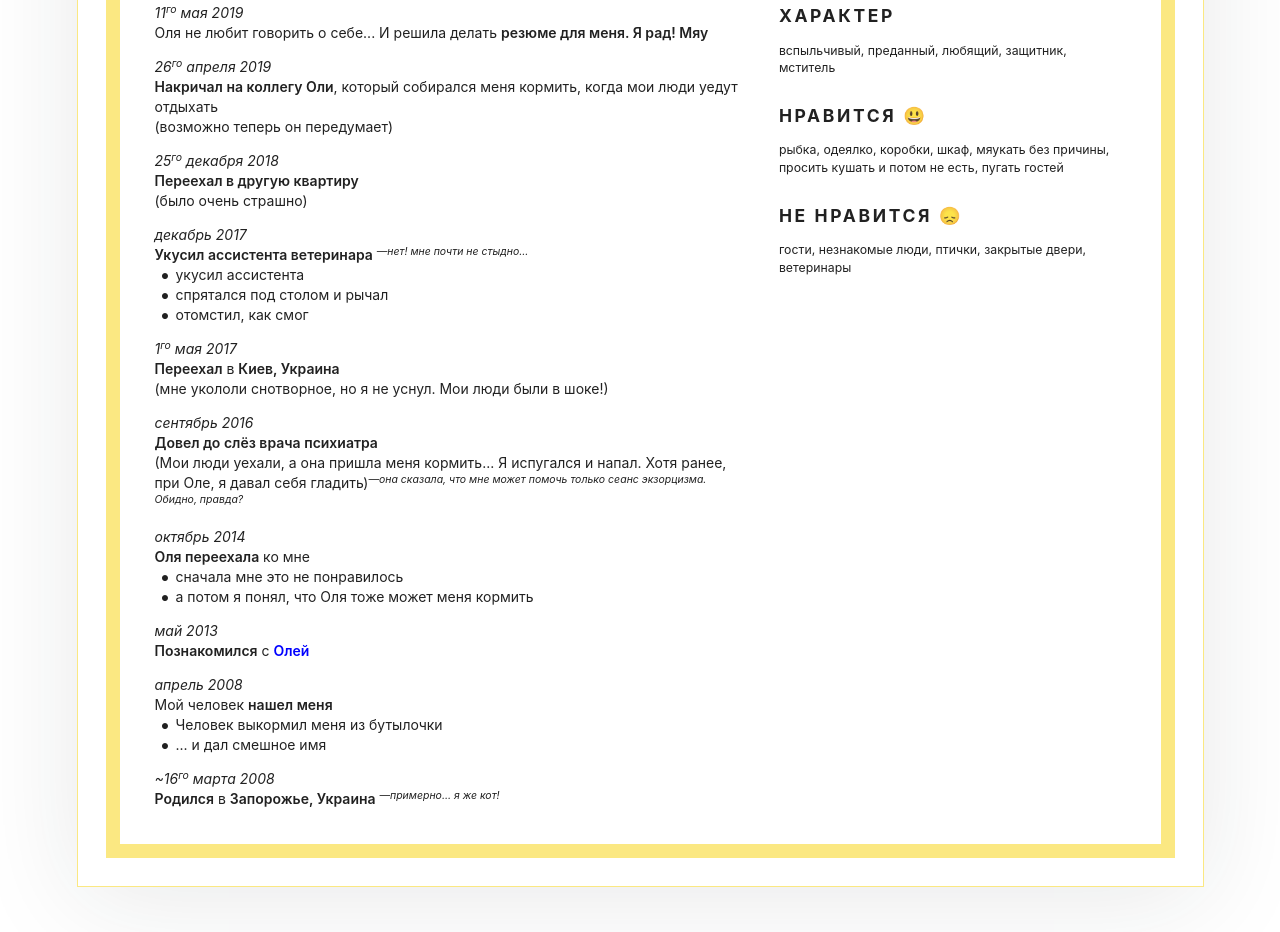
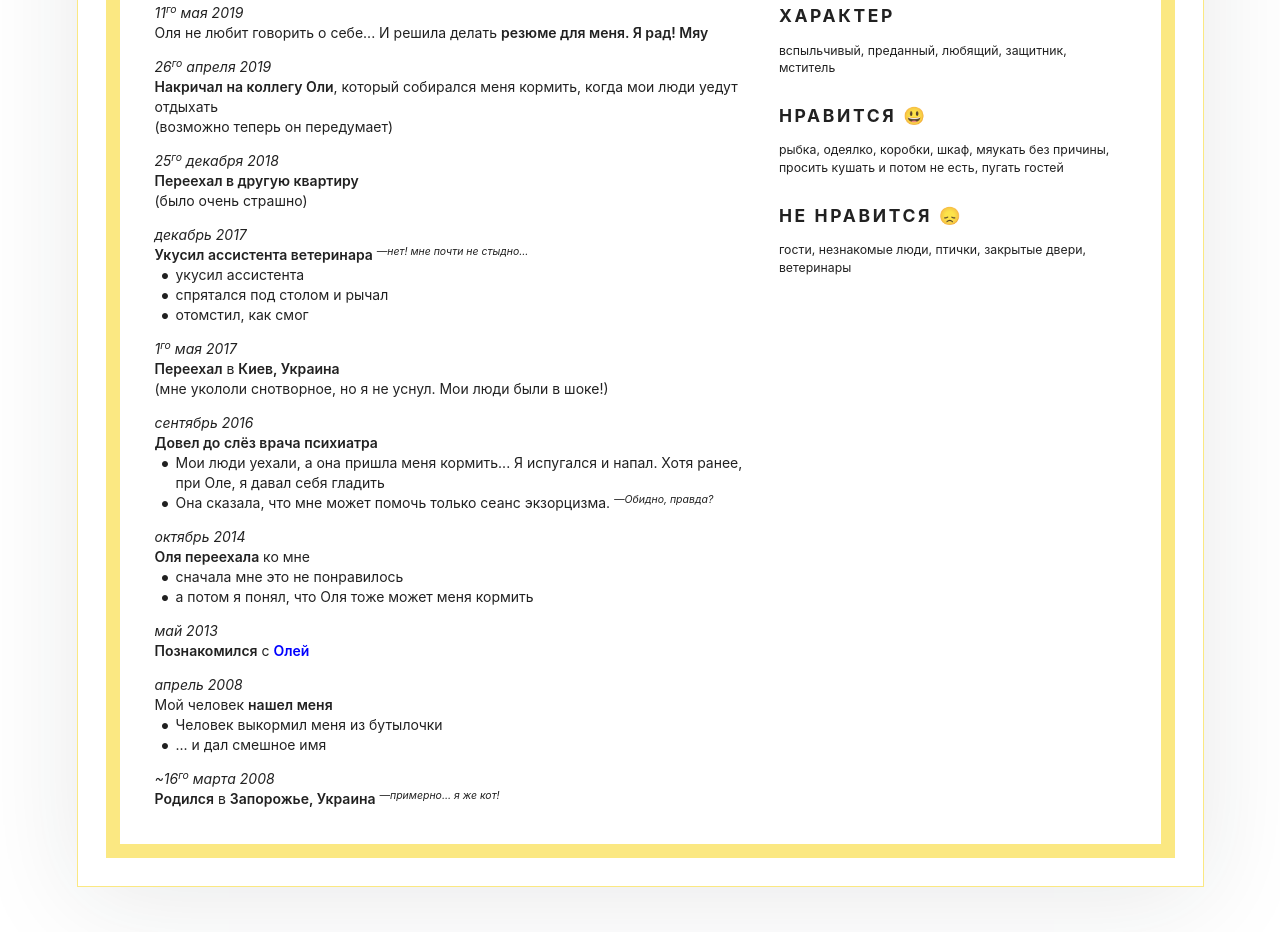
Before and after one commit to sunnystudy/homepage, a plain HTML site: page index.html in a window 1280 px wide. Shown: the part 714-1646 px from the top of the page. Drawn offline with Linux system fonts and the light colour scheme.

Commit message:
fix timeline

```diff
--- a/index.html
+++ b/index.html
@@ -124,9 +124,11 @@
                 </li>
                 <li>
                   <p><em>сентябрь 2016</em></p>
-                  <p><strong>Довел до слёз врача психиатра</strong></br>
-                    (Мои люди уехали, а она пришла меня кормить... Я испугался и напал. Хотя ранее, при Оле, я давал себя гладить)<sup><em>—она сказала, что мне может помочь только сеанс экзорцизма. Обидно, правда?</em></sup>
-                  </p>
+                  <p><strong>Довел до слёз врача психиатра</strong></p>
+                  <ul>
+                    <li>Мои люди уехали, а она пришла меня кормить... Я испугался и напал. Хотя ранее, при Оле, я давал себя гладить</li>
+                    <li>Она сказала, что мне может помочь только сеанс экзорцизма. <sup><em>—Обидно, правда?</em></sup></li>
+                  </ul>
                 </li>
                 <li>
                   <p><em>октябрь 2014</em></p>
```
